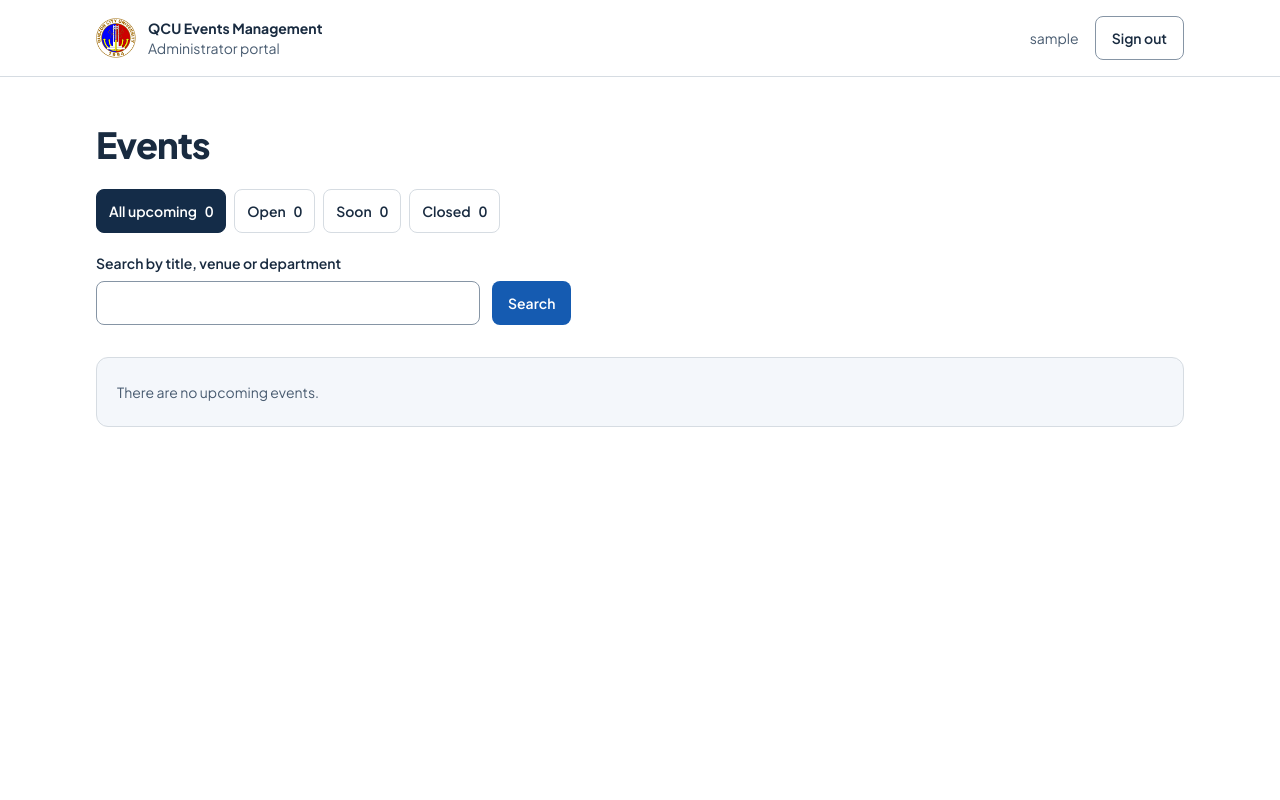
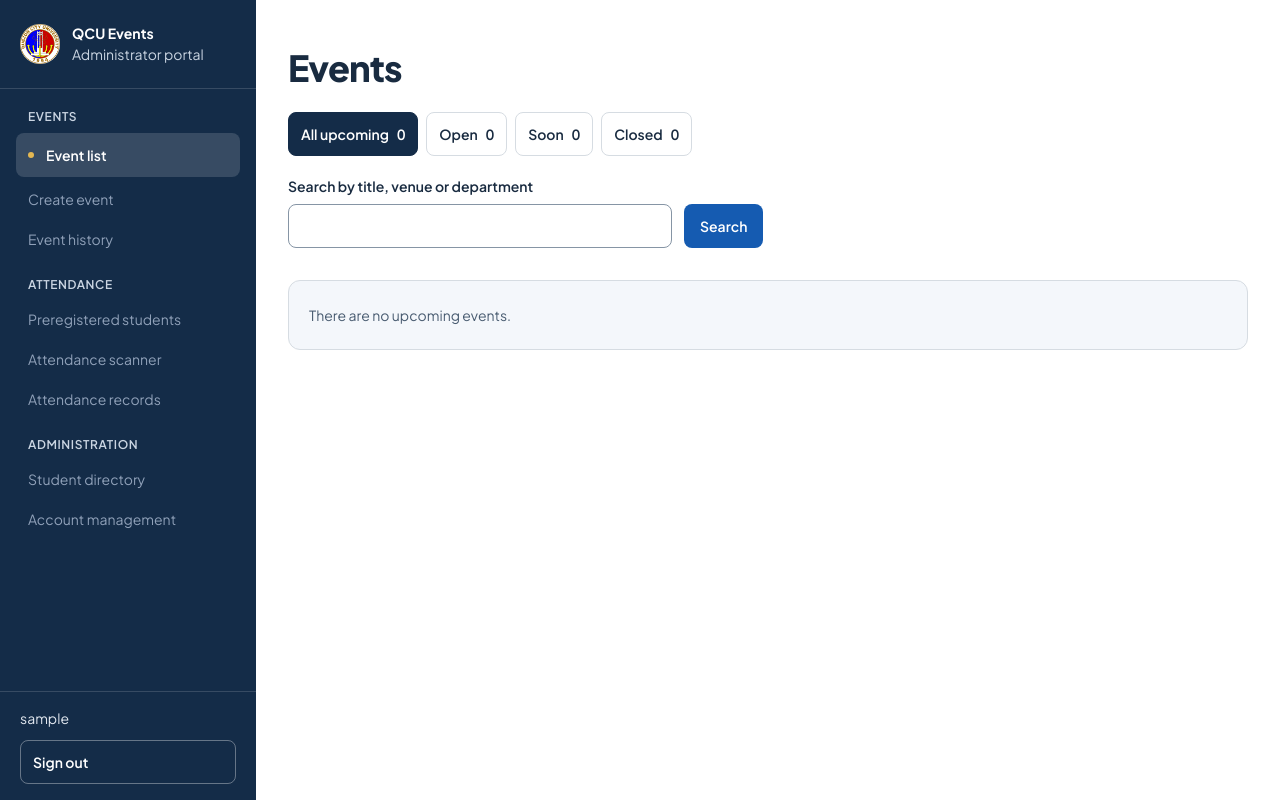
Before and after one commit to Pixyz-bit/MVC_EventsManagement, an ASP.NET Core app: page /admin in a window 1280 px wide. Run offline with ASP.NET Core 8, Linux system fonts and the light colour scheme; the visitor is signed in with stand-in values (Sample User, id 1); the project's own start-up code is not run, and a stand-in starts its controllers and pages; some libraries are stand-ins or nearby versions.

Commit message:
feat: add shared administrator sidebar

```diff
--- a/MVC_QCUEventsManagement/Views/Admin/Events.cshtml
+++ b/MVC_QCUEventsManagement/Views/Admin/Events.cshtml
@@ -2,8 +2,9 @@
 @using MVC_QCUEventsManagement.ViewModels.Admin
 @model EventListViewModel
 @{
-    Layout = "_AccountLayout";
+    Layout = "_AdminLayout";
     ViewData["Title"] = "Events";
+    ViewData["AdminSection"] = "Events";
     (string Label, RegistrationStatus? Status, int Count)[] filters =
     [
         ("All upcoming", null, Model.TotalUpcoming),
@@ -15,22 +16,6 @@
     string DisplayTime(DateTime time) => time.ToString("MMM d, yyyy · h:mm tt", CultureInfo.InvariantCulture);
     string TimeValue(DateTime time) => time.ToString("yyyy-MM-dd'T'HH:mm:ss", CultureInfo.InvariantCulture);
 }
-
-<header class="border-b border-campus-line">
-    <div class="mx-auto flex max-w-6xl flex-wrap items-center justify-between gap-4 px-5 py-4 sm:px-8">
-        <div class="flex items-center gap-3">
-            <img src="~/images/qcu-logo.png" alt="" class="size-10 shrink-0" width="40" height="40" />
-            <div>
-                <p class="text-sm font-bold">QCU Events Management</p>
-                <p class="text-sm text-campus-muted">Administrator portal</p>
-            </div>
-        </div>
-        <form asp-controller="Account" asp-action="Logout" method="post" class="flex min-w-0 flex-wrap items-center gap-x-4 gap-y-1">
-            <span class="wrap-break-word text-sm text-campus-muted">@User.Identity?.Name</span>
-            <button type="submit" class="@focus min-h-11 rounded-lg border border-campus-field px-4 text-sm font-semibold hover:bg-campus-input">Sign out</button>
-        </form>
-    </div>
-</header>
 
 <main class="mx-auto max-w-6xl px-5 py-9 sm:px-8 sm:py-12">
     <h1 class="text-3xl font-extrabold tracking-tight sm:text-4xl">Events</h1>
--- /dev/null
+++ b/MVC_QCUEventsManagement/Views/Shared/_AdminLayout.cshtml
@@ -0,0 +1,47 @@
+@{
+    Layout = "_AccountLayout";
+}
+
+<a href="#admin-content" class="sr-only focus:not-sr-only focus:fixed focus:left-4 focus:top-4 focus:z-20 focus:rounded-lg focus:bg-white focus:px-4 focus:py-3 focus:font-semibold focus:text-campus-navy focus:outline-2 focus:outline-campus-focus">
+    Skip to content
+</a>
+
+<div class="min-h-dvh lg:grid lg:grid-cols-[16rem_minmax(0,1fr)]">
+    <aside class="sticky top-0 hidden h-dvh overflow-y-auto bg-campus-navy text-white lg:flex lg:flex-col" aria-label="Administrator sidebar">
+        <div class="border-b border-white/15 px-5 py-6">
+            <a asp-route="AdminPortal" class="flex items-center gap-3 rounded-lg focus-visible:outline-2 focus-visible:outline-offset-4 focus-visible:outline-campus-gold">
+                <img src="~/images/qcu-logo.png" alt="" class="size-10 shrink-0" width="40" height="40" />
+                <span class="text-sm leading-tight">
+                    <strong class="block">QCU Events</strong>
+                    <span class="mt-1 block text-slate-300">Administrator portal</span>
+                </span>
+            </a>
+        </div>
+        <partial name="_AdminNavigation" />
+    </aside>
+
+    <header class="bg-campus-navy text-white lg:hidden">
+        <details class="group">
+            <summary class="flex min-h-16 cursor-pointer list-none items-center justify-between gap-4 px-5 focus-visible:outline-2 focus-visible:-outline-offset-4 focus-visible:outline-campus-gold [&::-webkit-details-marker]:hidden">
+                <span class="flex min-w-0 items-center gap-3">
+                    <img src="~/images/qcu-logo.png" alt="" class="size-8 shrink-0" width="32" height="32" />
+                    <strong class="text-sm">QCU Events</strong>
+                </span>
+                <span class="flex items-center gap-2 rounded-lg border border-white/35 px-3 py-2 text-sm font-semibold">
+                    Menu<span aria-hidden="true" class="size-2 -translate-y-0.5 rotate-45 border-r-2 border-b-2 group-open:translate-y-0.5 group-open:rotate-225"></span>
+                </span>
+            </summary>
+            <div class="border-t border-white/15">
+                <partial name="_AdminNavigation" />
+            </div>
+        </details>
+    </header>
+
+    <div id="admin-content" tabindex="-1" class="min-w-0">
+        @RenderBody()
+    </div>
+</div>
+
+@section Scripts {
+    @await RenderSectionAsync("Scripts", required: false)
+}
--- /dev/null
+++ b/MVC_QCUEventsManagement/Views/Shared/_AdminNavigation.cshtml
@@ -0,0 +1,48 @@
+@{
+    var eventsIsCurrent = string.Equals(ViewData["AdminSection"] as string, "Events", StringComparison.Ordinal);
+    (string Title, string[] Pages)[] upcomingSections =
+    [
+        ("Attendance", ["Preregistered students", "Attendance scanner", "Attendance records"]),
+        ("Administration", ["Student directory", "Account management"])
+    ];
+}
+
+<nav aria-label="Administrator navigation" class="space-y-5 px-4 py-5">
+    <div>
+        <p class="px-3 text-xs font-semibold tracking-wider text-slate-300 uppercase">Events</p>
+        <ul class="mt-2 space-y-1 text-sm">
+            <li>
+                <a asp-route="AdminEvents" aria-current="@(eventsIsCurrent ? "page" : null)"
+                   class="flex min-h-11 items-center gap-3 rounded-lg px-3 font-semibold focus-visible:outline-2 focus-visible:outline-offset-2 focus-visible:outline-campus-gold @(eventsIsCurrent ? "bg-white/15 text-white" : "text-slate-200 hover:bg-white/10")">
+                    @if (eventsIsCurrent)
+                    {
+                        <span aria-hidden="true" class="size-1.5 shrink-0 rounded-full bg-campus-gold"></span>
+                    }
+                    Event list
+                </a>
+            </li>
+            <li><span role="link" aria-disabled="true" class="block px-3 py-2 text-slate-400">Create event</span></li>
+            <li><span role="link" aria-disabled="true" class="block px-3 py-2 text-slate-400">Event history</span></li>
+        </ul>
+    </div>
+
+    @foreach (var group in upcomingSections)
+    {
+        <div>
+            <p class="px-3 text-xs font-semibold tracking-wider text-slate-300 uppercase">@group.Title</p>
+            <ul class="mt-2 space-y-1 text-sm">
+                @foreach (var destination in group.Pages)
+                {
+                    <li><span role="link" aria-disabled="true" class="block px-3 py-2 text-slate-400">@destination</span></li>
+                }
+            </ul>
+        </div>
+    }
+</nav>
+
+<div class="mt-auto border-t border-white/15 px-5 py-4">
+    <p class="wrap-break-word text-sm text-slate-200">@User.Identity?.Name</p>
+    <form asp-controller="Account" asp-action="Logout" method="post" class="mt-3">
+        <button type="submit" class="min-h-11 w-full rounded-lg border border-white/35 px-3 text-left text-sm font-semibold hover:bg-white/10 focus-visible:outline-2 focus-visible:outline-offset-2 focus-visible:outline-campus-gold">Sign out</button>
+    </form>
+</div>
```
Also changed, not shown: DESIGN.md (+2 -0 lines), docs/ARCHITECTURE.md (+1 -1 lines), docs/MILESTONES.md (+2 -2 lines), docs/TESTING.md (+2 -0 lines), MVC_QCUEventsManagement/wwwroot/css/app.css.
